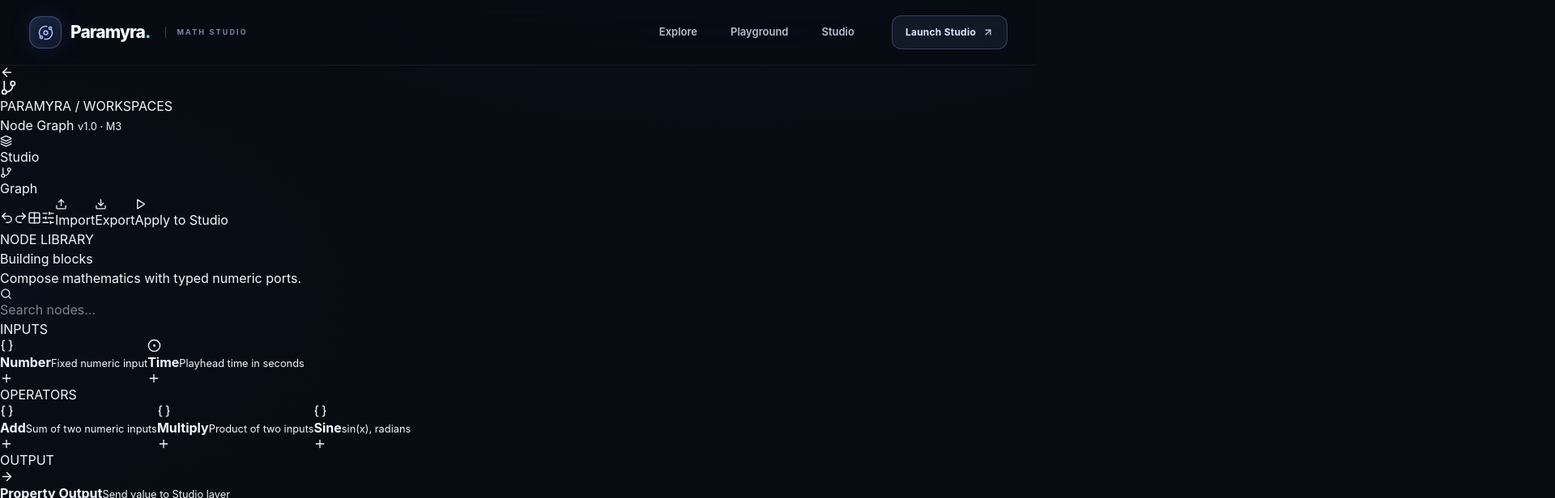
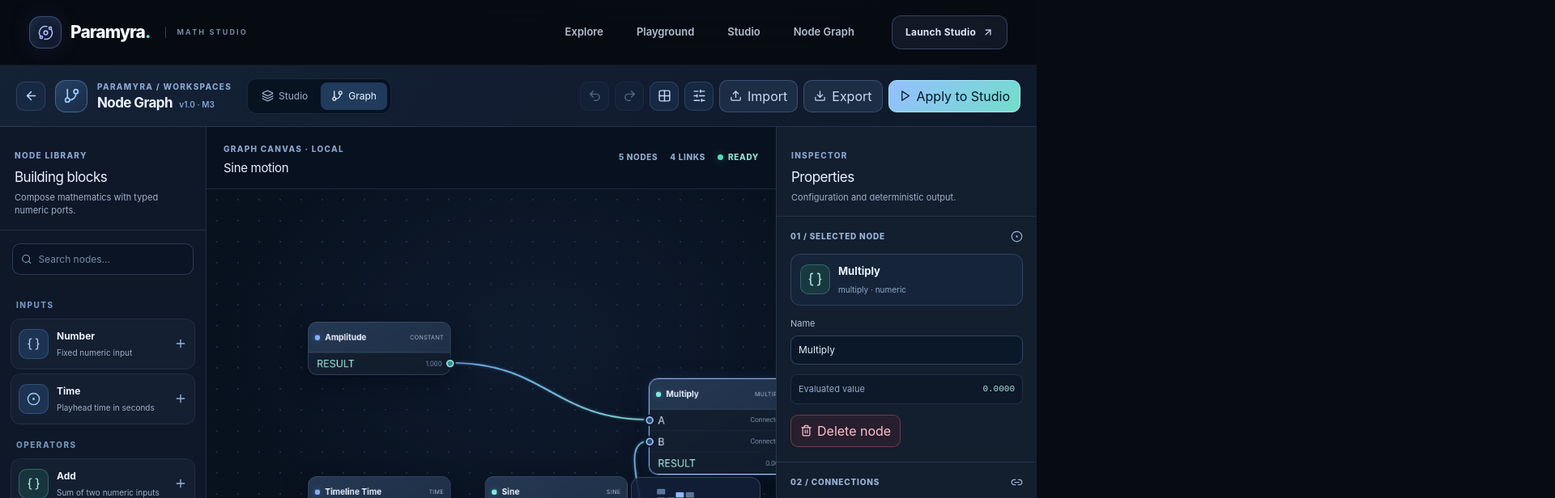
Before and after one commit to GendByteMaster/Paramyra, a Next.js app: page /studio/graph in a window 1280 px wide. Shown: the top 616 px of the page at 81% size, 1920 px wide, since content can reach past the window. Built offline with nearby package versions, Linux system fonts and the light colour scheme.

Commit message:
feat(graph): expose Graph workspace in global navigation and styles

```diff
--- a/src/app/layout.tsx
+++ b/src/app/layout.tsx
@@ -7,6 +7,7 @@
 import "./studio-density.css";
 import "./studio-fullscreen.css";
 import "./studio-v07.css";
+import "./node-graph.css";
 
 export const metadata: Metadata = {
   title: { default: "Paramyra — Mathematics Comes Alive", template: "%s | Paramyra" },
@@ -30,6 +31,7 @@
               <Link href="/explore">Explore</Link>
               <Link href="/playground">Playground</Link>
               <Link href="/studio">Studio</Link>
+              <Link href="/studio/graph">Node Graph</Link>
             </div>
             <Link href="/studio" className="nav-cta">Launch Studio <ArrowUpRight size={14} aria-hidden="true"/></Link>
           </nav>
```
